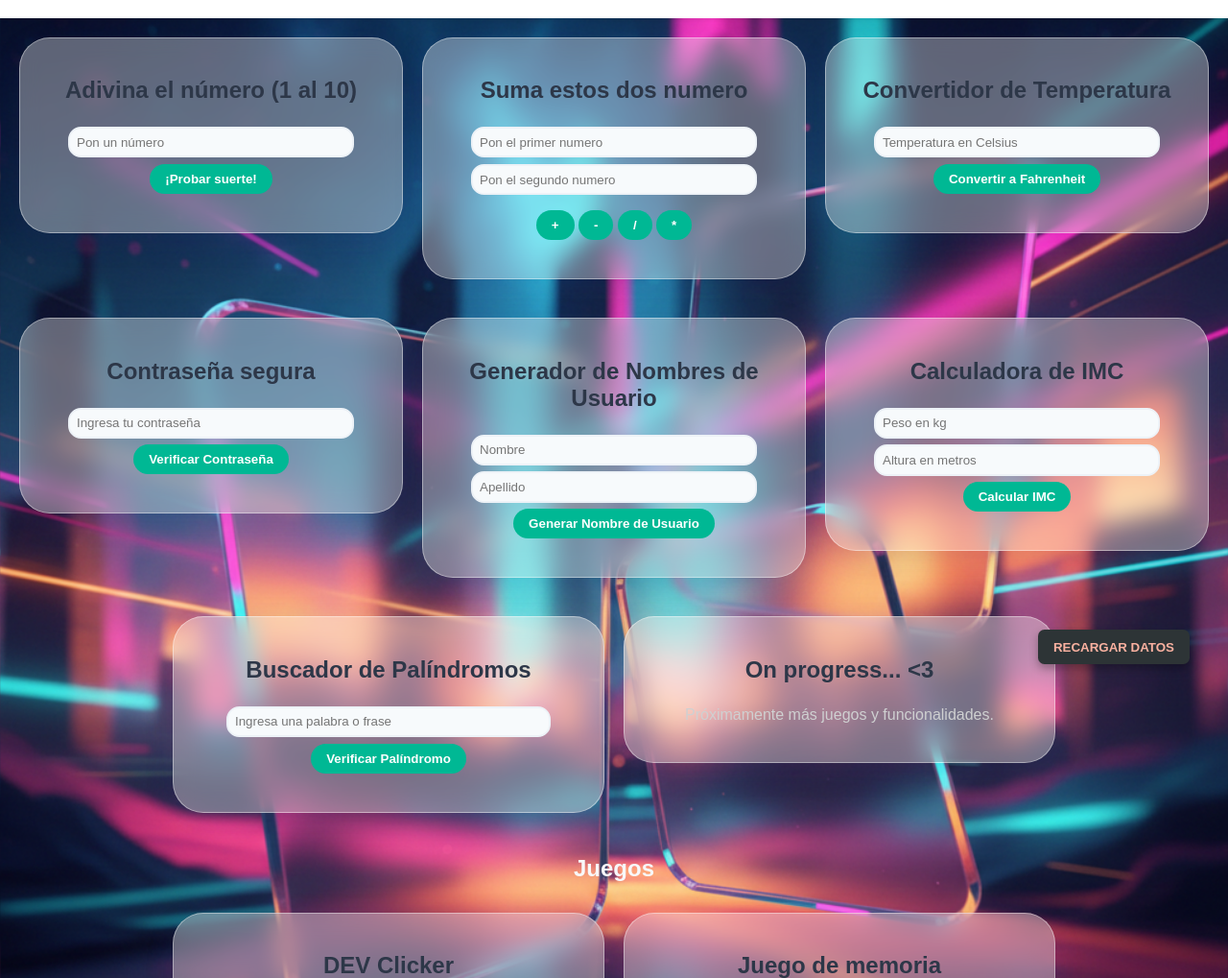
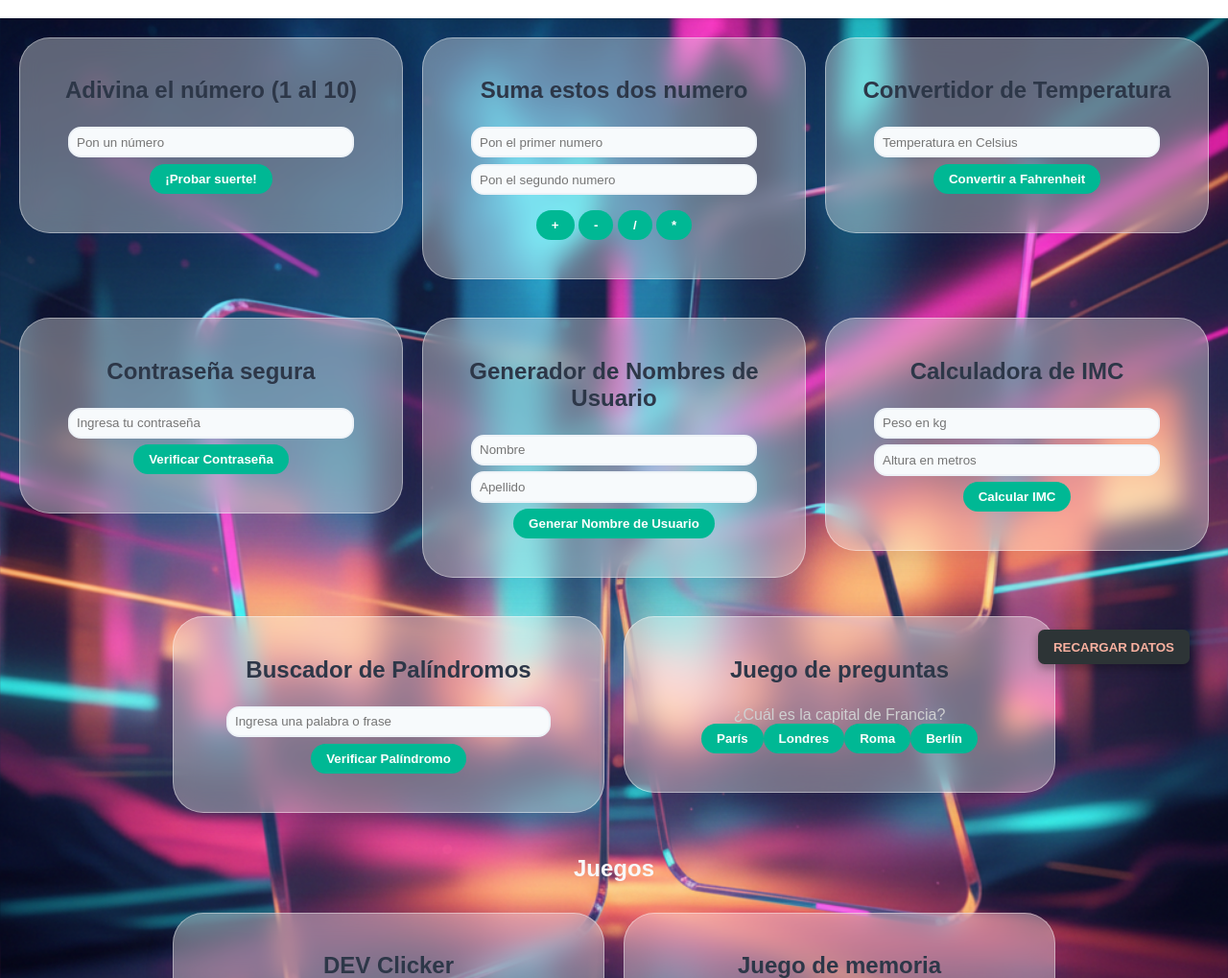
Before and after one commit to Antori09/ACTJS, a plain HTML site: page index.html in a window 1280 px wide. Shown: the part 81-1100 px from the top of the page at 96% size. Drawn offline with Linux system fonts and the light colour scheme.

Commit message:
juego de preguntas

```diff
--- a/index.html
+++ b/index.html
@@ -80,8 +80,11 @@
                 <p id="palindromeResult"></p>
             </div>
             <div class="games">
-                <h1>On progress... <3 </h1>
-                <p>Próximamente más juegos y funcionalidades.</p>
+                <h1>Juego de preguntas</h1>
+                <div id="quizQuestion"></div>
+                <div id="quizOptions"></div>
+                <button id="nextQuestionBtn" onclick="nextQuestion()" style="display:none;">Siguiente Pregunta</button>
+                <p id="quizResult"></p>
             </div>
         </div>
         <h2 id="Juegos">Juegos</h2>
--- a/practica.js
+++ b/practica.js
@@ -278,3 +278,58 @@ function checkPalindrome() {
         palindromeResult.style.color = "red";
     }
 }
+
+function test () {
+    console.log("Funciona");
+}
+
+//Aqui se va a realzar una funcion que realiza un juego de preguntas de cultura general.
+let currentQuestionIndex = 0;
+let scoreQuiz = 0;
+const questions = [
+    {
+        question: "¿Cuál es la capital de Francia?",
+        options: ["París", "Londres", "Roma", "Berlín"],
+        correctAnswer: "París"
+    },
+    {
+        question: "¿En qué año se fundó la ciudad de Madrid?",
+        options: ["1548", "1561", "1570", "1580"],
+        correctAnswer: "1561"
+    },
+    {
+        question: "¿Cuál es el río más largo del mundo?",
+        options: ["Amazonas", "Nilo", "Misisipi", "Yangtsé"],
+        correctAnswer: "Amazonas"
+    }
+];
+function loadQuestion() {
+    const questionObj = questions[currentQuestionIndex];
+    document.getElementById('quizQuestion').innerText = questionObj.question;
+    const optionsContainer = document.getElementById('quizOptions');
+    optionsContainer.innerHTML = '';
+    questionObj.options.forEach(option => {
+        const button = document.createElement('button');
+        button.innerText = option;
+        button.onclick = () => checkAnswerQuiz(option);
+        optionsContainer.appendChild(button);
+    });
+}
+function checkAnswerQuiz(selectedOption) {
+    const questionObj = questions[currentQuestionIndex];
+    if (selectedOption === questionObj.correctAnswer) {
+        scoreQuiz++;
+    }
+    currentQuestionIndex++;
+    if (currentQuestionIndex < questions.length) {
+        loadQuestion();
+    } else {
+        showQuizResult();
+    }
+}
+function showQuizResult() {
+    document.getElementById('quizQuestion').innerText = `Has completado el quiz. Tu puntuación es ${scoreQuiz} de ${questions.length}.`;
+    document.getElementById('quizOptions').innerHTML = '';
+}
+window.onload = loadQuestion;
+//fin del juego de preguntas
```
